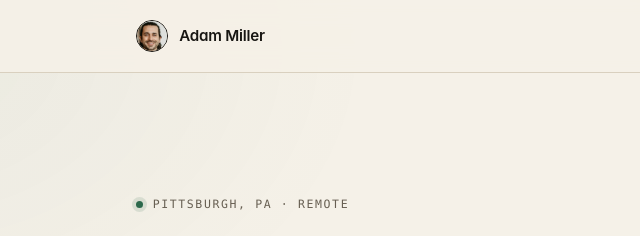
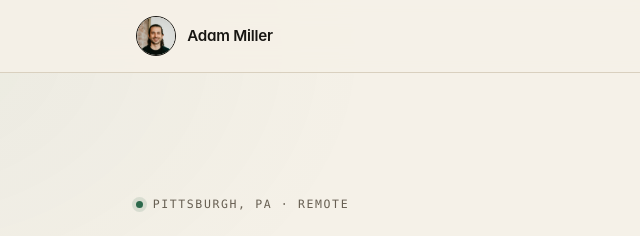
Before and after one commit to adammiller/adammiller.co, an Astro site: page / in a window 1280 px wide. Shown: the top 236 px of the page, 0-640 px from the left. Built offline with nearby package versions, Linux system fonts and the light colour scheme; Astro itself is replaced by a stand-in of ours.

Commit message:
Use square headshot at a larger header size
Bump the brand avatar to 40px and point it at the new 693px square
headshot; drop the previous crop.

Co-Authored-By: Claude Code <noreply@anthropic.com>

```diff
--- a/src/layouts/BaseLayout.astro
+++ b/src/layouts/BaseLayout.astro
@@ -61,10 +61,10 @@ const year = new Date().getFullYear();
         <a class="brand" href="/" aria-label="Adam Miller, home">
           <img
             class="brand-mark"
-            src="/headshot.jpg"
+            src="/headshot_sq.jpg"
             alt=""
-            width="32"
-            height="32"
+            width="64"
+            height="64"
           />
           <span class="brand-name">Adam Miller</span>
         </a>
--- a/src/styles/global.css
+++ b/src/styles/global.css
@@ -180,8 +180,8 @@ main {
 }
 
 .brand-mark {
-  width: 2rem;
-  height: 2rem;
+  width: 2.5rem;
+  height: 2.5rem;
   flex: none;
   border: 1px solid var(--ink);
   border-radius: 50%;
```
Also changed, not shown: README.md, public/headshot_sq.jpg (added).
